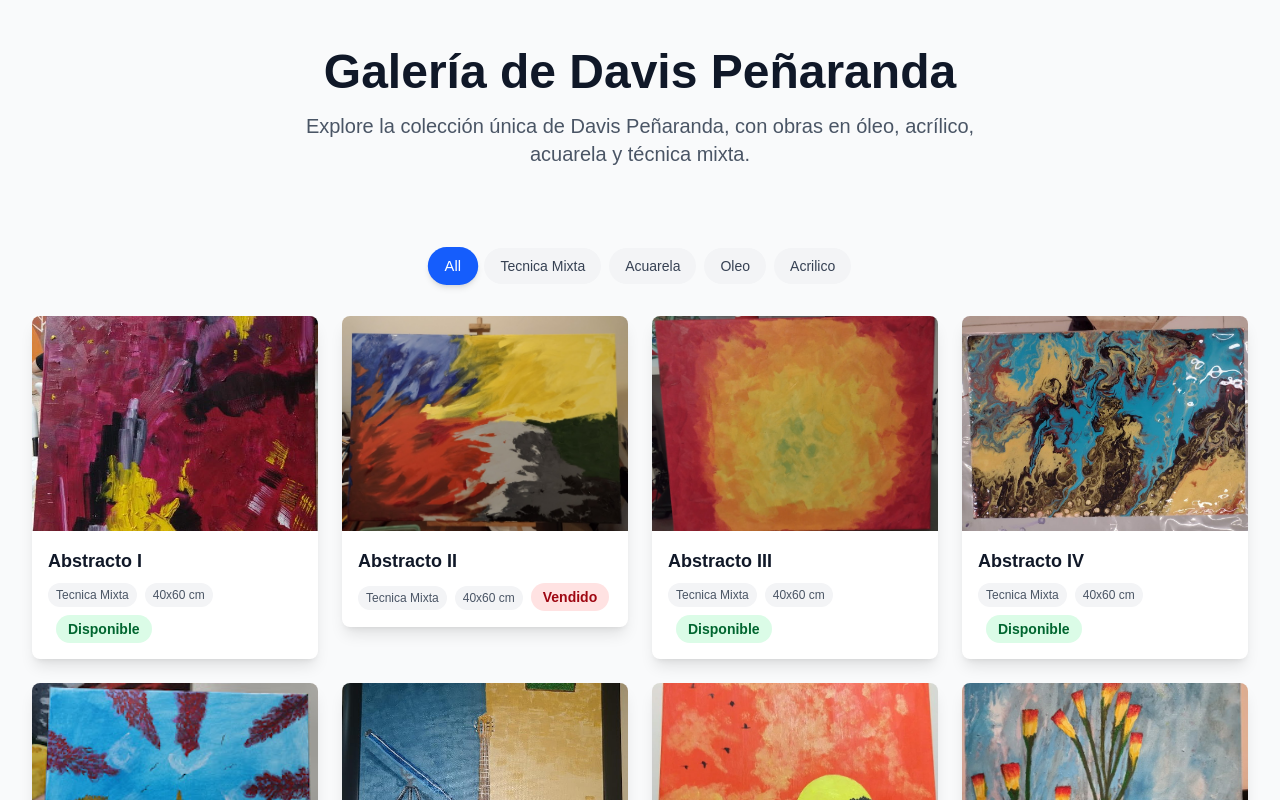
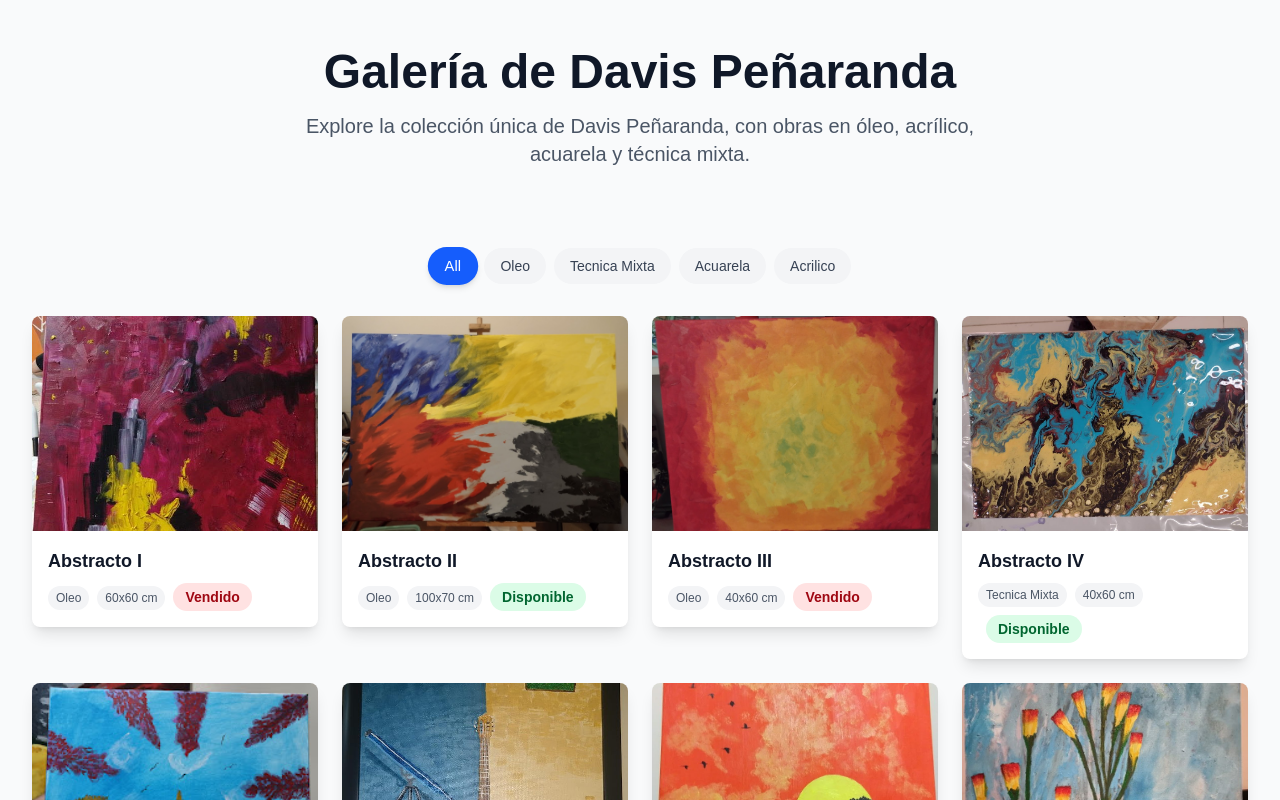
Before and after one commit to Daviszinho/ArtGallery, a Next.js app: page / in a window 1280 px wide. Shown: the top 800 px of the page. Built offline with nearby package versions, Linux system fonts and the light colour scheme.

Commit message:
Ajuste datos

```diff
--- a/data/artworks.ts
+++ b/data/artworks.ts
@@ -18,34 +18,34 @@ export const artworks: Artwork[] = [
     id: '1',
     title: 'Abstracto I',
     artist: 'Davis Peñaranda',
-    category: 'Tecnica Mixta',
+    category: 'Oleo',
     imageUrl: '/images/abstracto1.jpg',
     description: 'Composición abstracta explorando formas y texturas complejas.',
-    year: 2023,
-    dimensions: { height: 60, width: 40 },
-    status: 'available',
+    year: 2019,
+    dimensions: { height: 60, width: 60 },
+    status: 'sold',
   },
   {
     id: '2',
     title: 'Abstracto II',
     artist: 'Davis Peñaranda',
-    category: 'Tecnica Mixta',
+    category: 'Oleo',
     imageUrl: '/images/abstracto2.jpg',
-    description: 'Segunda obra de la serie abstracta, enfocada en el contraste dinámico.',
-    year: 2023,
-    dimensions: { height: 60, width: 40 },
-    status: 'sold',
+    description: 'Segunda obra de la serie abstracta, enfocada en el contraste dinámico, exploracion de flujos.',
+    year: 2021,
+    dimensions: { height: 70, width: 100 },
+    status: 'available',
   },
   {
     id: '3',
     title: 'Abstracto III',
     artist: 'Davis Peñaranda',
-    category: 'Tecnica Mixta',
+    category: 'Oleo',
     imageUrl: '/images/abstracto3.jpg',
-    description: 'Evolución cromática en la serie abstracta, con tonos vibrantes.',
+    description: 'Evolución cromática en la serie abstracta, con tonos vibrantes y busqueda de la profundidad.',
     year: 2024,
     dimensions: { height: 60, width: 40 },
-    status: 'available',
+    status: 'sold',
   },
   {
     id: '4',
@@ -54,7 +54,7 @@ export const artworks: Artwork[] = [
     category: 'Tecnica Mixta',
     imageUrl: '/images/abstracto4.jpg',
     description: 'Culminación de la serie con una expresión minimalista y potente.',
-    year: 2024,
+    year: 2023,
     dimensions: { height: 60, width: 40 },
     status: 'available',
   },
@@ -65,9 +65,9 @@ export const artworks: Artwork[] = [
     category: 'Acuarela',
     imageUrl: '/images/acuarela.jpg',
     description: 'Obra suave y etérea realizada con técnica de acuarela tradicional.',
-    year: 2022,
+    year: 2025,
     dimensions: { height: 60, width: 40 },
-    status: 'sold',
+    status: 'available',
   },
   {
     id: '6',
@@ -78,7 +78,7 @@ export const artworks: Artwork[] = [
     description: 'Representación al óleo de pasiones y pasatiempos personales.',
     year: 2023,
     dimensions: { height: 60, width: 40 },
-    status: 'available',
+    status: 'sold',
   },
   {
     id: '7',
@@ -88,7 +88,7 @@ export const artworks: Artwork[] = [
     imageUrl: '/images/africa.jpg',
     description: 'Homenaje a los paisajes y colores cálidos del continente africano.',
     year: 2021,
-    dimensions: { height: 60, width: 40 },
+    dimensions: { height: 40, width: 40 },
     status: 'available',
   },
   {
@@ -100,7 +100,7 @@ export const artworks: Artwork[] = [
     description: 'Bodegón floral moderno con colores acrílicos intensos.',
     year: 2023,
     dimensions: { height: 60, width: 40 },
-    status: 'available',
+    status: 'sold',
   },
   {
     id: '9',
@@ -121,8 +121,8 @@ export const artworks: Artwork[] = [
     imageUrl: '/images/noche.jpg',
     description: 'Paisaje nocturno que captura la quietud y el misterio de la oscuridad.',
     year: 2020,
-    dimensions: { height: 60, width: 40 },
-    status: 'available',
+    dimensions: { height: 40, width: 40 },
+    status: 'sold',
   },
   {
     id: '11',
@@ -132,8 +132,8 @@ export const artworks: Artwork[] = [
     imageUrl: '/images/noche2.jpg',
     description: 'Continuación del estudio nocturno, enfocándose en la luz de luna.',
     year: 2020,
-    dimensions: { height: 60, width: 40 },
-    status: 'available',
+    dimensions: { height: 40, width: 40 },
+    status: 'sold',
   },
   {
     id: '12',
@@ -143,7 +143,7 @@ export const artworks: Artwork[] = [
     imageUrl: '/images/paisajecubista.jpg',
     description: 'Reinterpretación moderna del paisaje a través de formas geométricas.',
     year: 2024,
-    dimensions: { height: 60, width: 40 },
-    status: 'available',
+    dimensions: { height: 70, width: 100 },
+    status: 'sold',
   },
 ];
```
Also changed, not shown: 1 other file (tests, documents, lock files or other folders).
